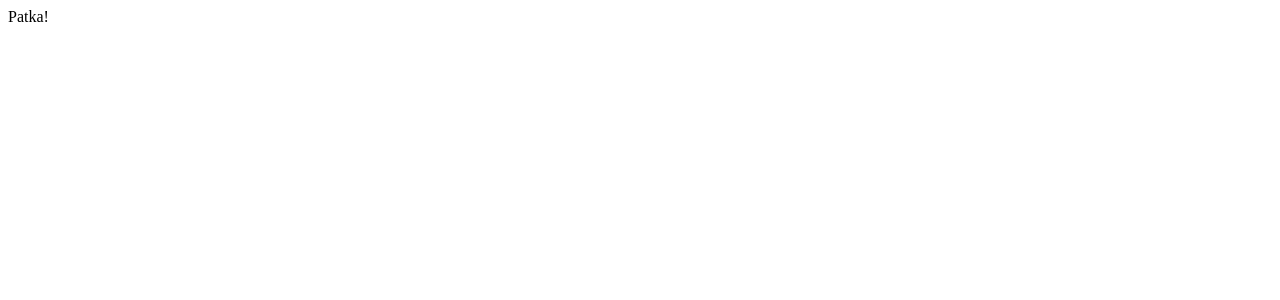
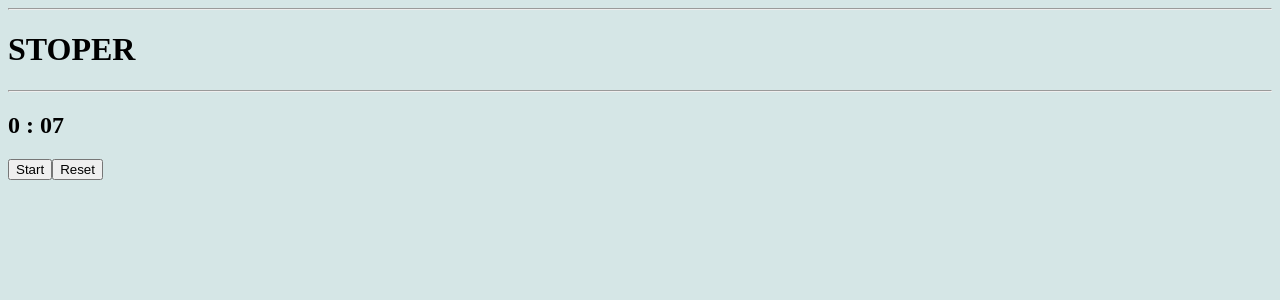
Before and after one commit to Patrycja20/Stoper, a React (Create React App) app: page / in a window 1280 px wide. Shown: the top 300 px of the page. Built offline with nearby package versions, Linux system fonts and the light colour scheme.

Commit message:
Już prawie... :)

```diff
--- a/public/index.html
+++ b/public/index.html
@@ -7,7 +7,7 @@
 
     <title>Stoper</title>
   </head>
-  <body>
+  <body style="background-color: #d5e6e6">
     <noscript>
       Dla przeglądarek nie obsługujących JavaScript. ;p
     </noscript>
--- a/src/App.js
+++ b/src/App.js
@@ -1,15 +1,35 @@
 import React  from 'react';
+import Buttons from './Buttons';
+import Time from './Time';
+import './Style.css';
+
 
 class App extends React.Component {
+
+  constructor () {
+    super();
+    this.state={
+      seconds:0,
+    };
+  }
+
+  componentWillMount() {
+    setInterval(this.increment,1000);
+  }
 
   render() {
     return (
       <div>
-        Patka!
+        <hr/><h1> STOPER </h1><hr/>
+        <Time czas={this.state.seconds}/>
+        <Buttons/>
       </div>
     );
   }
 
+
+  increment = () => { this.setState({seconds:++this.state.seconds});  }
 }
 
+
 export default App;
--- /dev/null
+++ b/src/Buttons.js
@@ -0,0 +1,11 @@
+import React from "react";
+
+
+class Buttons extends React.Component
+{
+  render() {
+    return <div><button>Start</button><button type={"reset"}>Reset</button></div>
+  }
+}
+
+export default Buttons;
--- /dev/null
+++ b/src/Style.css
@@ -0,0 +1,5 @@
+.h2
+{
+  font-size: xx-large;
+  text-align: center;
+}
--- /dev/null
+++ b/src/Time.js
@@ -0,0 +1,15 @@
+import React from "react";
+
+class Time extends React.Component
+{
+  render() {
+    let seconds = this.props.czas%60;
+    let minutes = (this.props.czas - seconds)/60;
+    let zero = '';
+    if(seconds<=9) zero = '0';
+    return <h2>{minutes} : {zero}{seconds}</h2>
+
+  }
+}
+
+export default Time;
--- a/src/index.js
+++ b/src/index.js
@@ -3,4 +3,5 @@ import ReactDOM from 'react-dom';
 
 import App from './App';
 
+
 ReactDOM.render(<App />, document.getElementById('root'));
```
Also changed, not shown: src/Linia_itd.js (added, +11 -0 lines).
